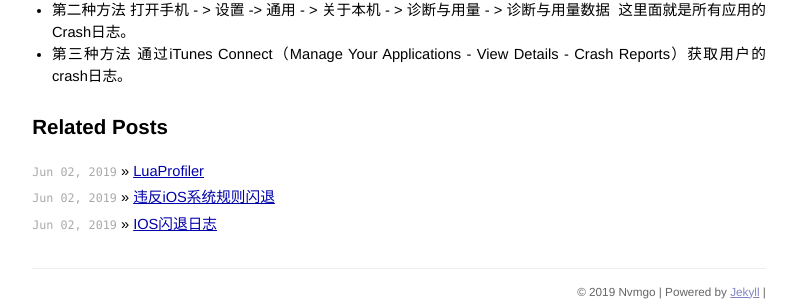
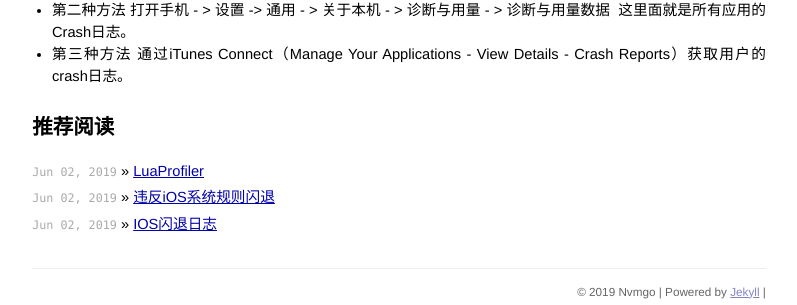
Before and after one commit to nvmgo/nvmgo.github.io, a Jekyll site: the page built from _posts/gamecrash/2019-06-02-如何查看闪退日志.md, in a window 1280 px wide. Shown: the part 202-507 px from the top of the page, without its empty margins (241-1038 px from the left). Built offline with Jekyll 4.4.1, drawn with Linux system fonts in a browser that asks for light colours; comment, search, counter and statistics services are not loaded.

Commit message:
优化适配手机

```diff
--- a/_layouts/default.html
+++ b/_layouts/default.html
@@ -3,8 +3,7 @@
 <head>
   <meta charset="utf-8">
   <meta http-equiv="X-UA-Compatible" content="IE=edge">
-  <meta name="viewport" content="width=device-width, initial-scale=1">
-
+  <meta name="viewport" content="width=device-width,initial-scale=1.0, minimum-scale=1.0, maximum-scale=1.0, user-scalable=no"/>
   <title>{% if page.title %}{{ page.title | escape }}{% else %}{{ site.title | escape }}{% endif %}</title>
   <meta name="author" content="Nvmgo" />
   <meta name="description" content="{{ page.excerpt | default: site.description | strip_html | normalize_whitespace | truncate: 160 | escape }}">
--- a/_layouts/post.html
+++ b/_layouts/post.html
@@ -10,7 +10,7 @@
 
 {% if page.category != 'product' %}
 <div id="related">
-  <h2>Related Posts</h2>
+  <h2>推荐阅读</h2>
   <ul class="posts">
     {% for post in site.related_posts limit:3 %}
       <li><span>{{ post.date | date: site.date_format }}</span> &raquo; <a href="{{ post.url }}">{{ post.title }}</a></li>
--- a/assets/css/screen.css
+++ b/assets/css/screen.css
@@ -96,7 +96,8 @@
 .site {
   font-size: 110%;
   text-align: justify;
-  width: 50em;
+  width: 86%;
+  max-width: 50em;
   margin: 0em auto 0em auto;
   line-height: 1.5em;
 }
```
